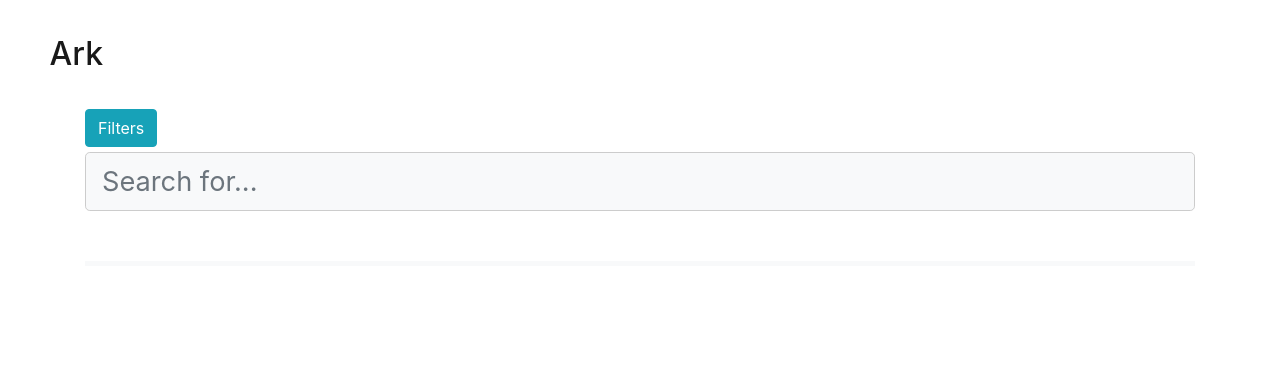
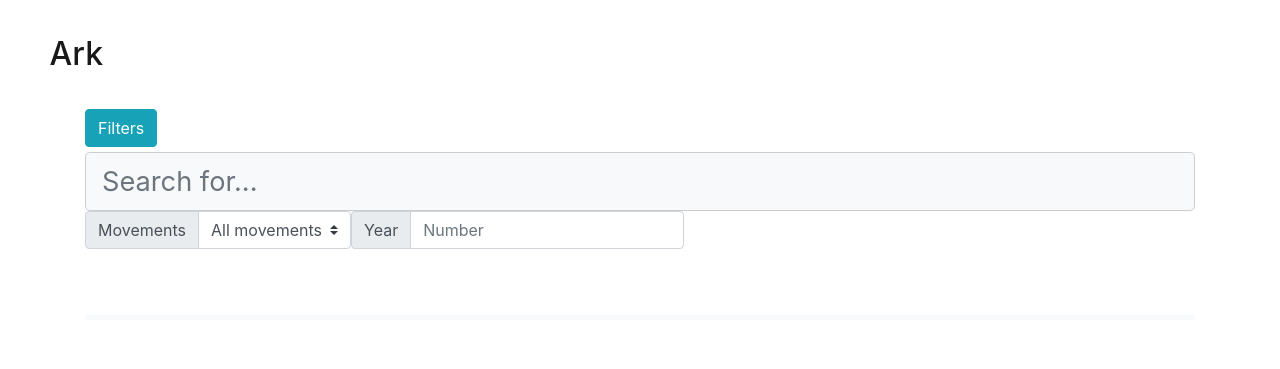
Before and after one commit to alxrusu/WADe_ARK, a Django app: page /ark/ in a window 1280 px wide. Shown: the top 369 px of the page. Run offline with Django 3.2, Linux system fonts and the light colour scheme; data that the repository does not hold is empty; some libraries are stand-ins or nearby versions.

Commit message:
search additional filters

```diff
--- a/ark/arkapp/sparqlservice.py
+++ b/ark/arkapp/sparqlservice.py
@@ -9,17 +9,32 @@ class SparqlService:
         url = self.url + '/artists'
         payload = dict()
         if name is not None:
-            if len(name) > 0:
+            if isinstance(name, str) is True and len(name) > 0:
                 payload['name'] = name
         if movement is not None:
-            payload['movement'] = movement
+            if isinstance(movement, str) is True and len(movement) > 0 and movement != 'ALL':
+                payload['movement'] = movement
         if year is not None:
-            payload['year'] = year
+            if isinstance(year, int) is True and year > 0:
+                payload['year'] = year
         if limit is not None:
-            payload['limit'] = limit
+            if isinstance(limit, int) is True and limit > 0:
+                payload['limit'] = limit
         if offset is not None:
-            payload['offset'] = offset
+            if isinstance(offset, int) is True and offset > 0:
+                payload['offset'] = offset
         res = requests.get(url, params=payload)
+        print(res.status_code)
+        print(res.text)
+        try:
+            r = res.json()
+        except Exception:
+            r = {}
+        return r
+
+    def get_movements(self):
+        url = self.url + '/movements'
+        res = requests.get(url)
         print(res.status_code)
         print(res.text)
         r = res.json()
--- a/ark/arkapp/static/arkapp/index.css
+++ b/ark/arkapp/static/arkapp/index.css
@@ -168,3 +168,8 @@ a[aria-expanded="true"]::before {
 	border-top: 5px solid #f8f9fa;
 	padding-top: 20px;
 }
+
+.filters {
+	width: 100%;
+	display: block;
+}
--- a/ark/arkapp/templates/arkapp/index.html
+++ b/ark/arkapp/templates/arkapp/index.html
@@ -47,16 +47,19 @@
 
     <div class="wrapper">
 
+      <!-- Sidebar -->
+      <!-- <nav id="sidebar"> -->
 
-    <!--   <nav id="sidebar">
-        <!-- Sidebar Header
-        <div class="sidebar-header">
+        <!-- Sidebar Header -->
+        <!-- <div class="sidebar-header">
             <h3>Search Filters</h3>
-        </div>
-        <!-- Sidebar Links
-        <ul class="list-unstyled components">
-            <!-- <li class="active"><a href="#">Home</a></li>
-            <li>
+        </div> -->
+
+        <!-- Sidebar Links -->
+        <!-- <ul class="list-unstyled components"> -->
+            <!-- <li class="active"><a href="#">Home</a></li> -->
+
+            <!-- <li>
                 <a href="#styleSubmenu" data-toggle="collapse" aria-expanded="false">Movements</a>
                 <ul class="collapse list-unstyled" id="styleSubmenu">
                     <li><a href="#">Page</a></li>
@@ -64,13 +67,27 @@
                     <li><a href="#">Page</a></li>
                 </ul>
             </li>
-            <li><!-- Link with dropdown items
+
+            <li>
                 <a href="#periodSubmenu" data-toggle="collapse" aria-expanded="false">Artists</a>
                 <ul class="collapse list-unstyled" id="periodSubmenu">
                     <li><a href="#">Page</a></li>
                     <li><a href="#">Page</a></li>
                     <li><a href="#">Page</a></li>
                 </ul>
+            </li> -->
+            <!-- <li>
+              <label>Movements</label>
+              <select class="form-control">
+                  <option value="0" selected>All movements</option>
+                  {% for mov in movements %}
+                    <option value="{{ mov }}">{{ mov }}</option>
+                  {% endfor %}
+              </select>
+            </li>
+
+            <li>
+
             </li>
         </ul>
 
@@ -95,12 +112,34 @@
                 <i class="fa fa-search fa-2x"></i>
               </button>
           </div>
+
+          <div class="input-group mb-3">
+            <div class="input-group-prepend">
+              <label class="input-group-text" for="inputGroupSelect01">Movements</label>
+            </div>
+            <select class="custom-select" name="movements" id="inputGroupSelect01">
+                  <option value="ALL" selected>All movements</option>
+                  {% for mov in movements %}
+                    <option value="{{ mov }}">{{ mov }}</option>
+                  {% endfor %}
+            </select>
+          </div>
+
+          <div class="input-group mb-3">
+            <div class="input-group-prepend">
+              <label class="input-group-text" for="inputGroupSelect01">Year</label>
+            </div>
+            <input type="number" name="year" class="form-control" placeholder="Number" aria-label="" aria-describedby="basic-addon1">
+          </div>
+
+          <div class="filters w-100">
+            {% for f in filters %}
+              <button class="btn btn-light">{{ f }}</button>
+            {% endfor %}
+          </div>
         </form>
 
-
         <div id="results">
-          <!-- <p>{{ results }}</p> -->
-
             <div class="card-columns">
               <!-- <div class="card">
                 <img class="card-img-top" src="..." alt="Card image cap">
--- a/ark/arkapp/views.py
+++ b/ark/arkapp/views.py
@@ -11,13 +11,29 @@ sparql_service = SparqlService()
 @require_http_methods(["GET", "POST"])
 def index(request):
     context = dict()
+    context['movements'] = sparql_service.get_movements()
+    context['filters'] = []
     if request.method == "POST":
+        name = None
+        movement = None
+        year = None
+        limit = None
+        offset = None
         if 'search' in request.POST:
             name = request.POST['search']
-            movement = None
-            year = None
-            limit = None
-            offset = None
-            r = sparql_service.search_artists(name, movement, year, limit=limit, offset=offset)
-            context["results"] = r
+            if name is not None:
+                if isinstance(name, str) is True and len(name) > 0:
+                    context['filters'].append(name)
+        if 'movements' in request.POST:
+            movement = request.POST['movements']
+            if movement is not None:
+                if isinstance(movement, str) is True and len(movement) > 0 and movement != 'ALL':
+                    context['filters'].append(movement)
+        if 'year' in request.POST:
+            year = request.POST['year']
+            if year is not None:
+                if isinstance(year, int) is True and year > 0:
+                    context['filters'].append(year)
+        r = sparql_service.search_artists(name, movement, year, limit=limit, offset=offset)
+        context["results"] = r
     return render(request, 'arkapp/index.html', context)
```
